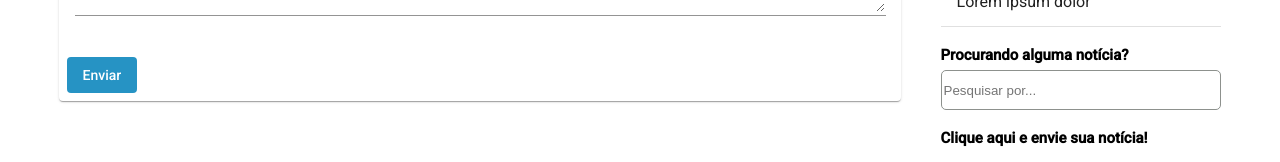
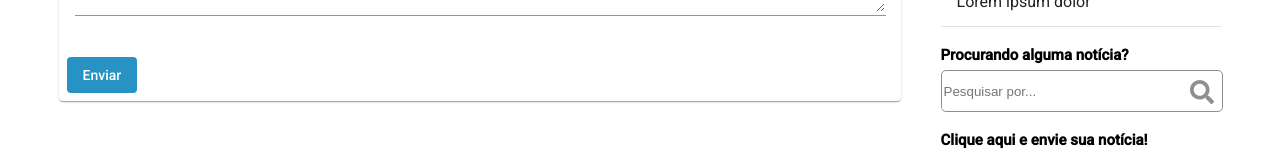
Before and after one commit to ricardoMonteiroTavares/desafio-marlin, an Angular app: page /create-news in a window 1280 px wide. Shown: the part 423-585 px from the top of the page. Built offline with nearby package versions, Linux system fonts and the light colour scheme.

Commit message:
Ajuste no css da barra de pesquisa

```diff
--- a/src/app/app.module.ts
+++ b/src/app/app.module.ts
@@ -11,6 +11,7 @@ import { MatListModule } from '@angular/material/list';
 import { MatCardModule } from '@angular/material/card';
 import { MatGridListModule } from '@angular/material/grid-list';
 import { MatButtonModule } from '@angular/material/button';
+import { MatIconModule } from '@angular/material/icon';
 import { MatFormFieldModule } from '@angular/material/form-field';
 import { SearchBarComponent } from './core/components/search-bar/search-bar.component';
 import { CardComponent } from './core/components/card/card.component';
@@ -50,7 +51,8 @@ import { GridComponent } from './core/components/grid/grid.component';
     MatFormFieldModule,
     MatInputModule,
     ReactiveFormsModule,
-    FormsModule
+    FormsModule,
+    MatIconModule
   ],
   providers: [],
   bootstrap: [AppComponent]
--- a/src/app/core/components/search-bar/search-bar.component.html
+++ b/src/app/core/components/search-bar/search-bar.component.html
@@ -1,4 +1,7 @@
 <div>
     <h4>Procurando alguma notícia?</h4>
-    <input [attr.icon]="faSearch" type="search" name="search" id="search" placeholder="Pesquisar por...">
+    <div id="search">
+        <input id="in" type="search" name="search" placeholder="Pesquisar por...">
+        <button mat-icon-button><mat-icon svgIcon="search" aria-hidden="false" aria-label="Ícone de busca de notícias"></mat-icon></button>
+    </div>
 </div>
--- a/src/app/core/components/search-bar/search-bar.component.sass
+++ b/src/app/core/components/search-bar/search-bar.component.sass
@@ -1,10 +1,31 @@
+$gray: #8d918d
+$blue: #2693c4
+
 #search
     position: relative
     width: 100%
     height: 40px
-    border: 1px solid #8d918d
+    border: 1px solid $gray
     border-radius: 5px
 
+#in
+    border: none
+    height: calc(100% - 5px)
+    width: calc(100% - 40px)
+
+#in:focus
+    outline: none
+
+#search:focus-within
+    border: 1px solid $blue
+
+#search:focus-within button
+    color: $blue
+
+#search button
+    height: 100%
+    width: 40px
+    color: $gray
 div h4
     margin: 16px 0 3px 0
     font-weight: bold
--- a/src/app/core/components/search-bar/search-bar.component.ts
+++ b/src/app/core/components/search-bar/search-bar.component.ts
@@ -1,5 +1,6 @@
 import { Component, OnInit } from '@angular/core';
-import { faSearch } from '@fortawesome/free-solid-svg-icons';
+import { MatIconRegistry } from '@angular/material/icon';
+import { DomSanitizer } from '@angular/platform-browser';
 
 @Component({
   selector: 'app-search-bar',
@@ -7,8 +8,16 @@ import { faSearch } from '@fortawesome/free-solid-svg-icons';
   styleUrls: ['./search-bar.component.sass']
 })
 export class SearchBarComponent implements OnInit {
-  faSearch = faSearch
-  constructor() { }
+
+  constructor(
+    private matIconRegistry: MatIconRegistry,
+    private domSanitzer: DomSanitizer,
+  ) {
+    this.matIconRegistry.addSvgIcon(
+      'search',
+      this.domSanitzer.bypassSecurityTrustResourceUrl('assets/search-solid.svg')
+    );
+  }
 
   ngOnInit(): void {
   }
```
Also changed, not shown: src/assets/search-solid.svg (added).
